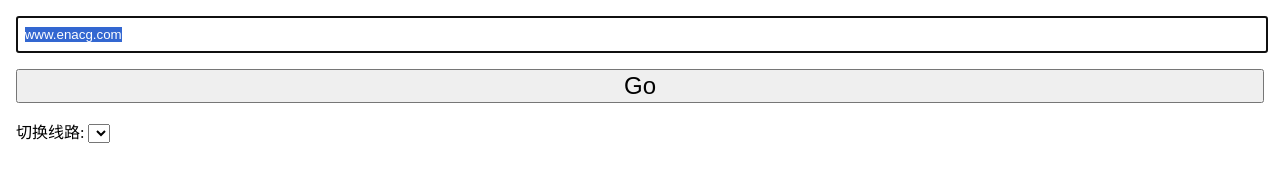
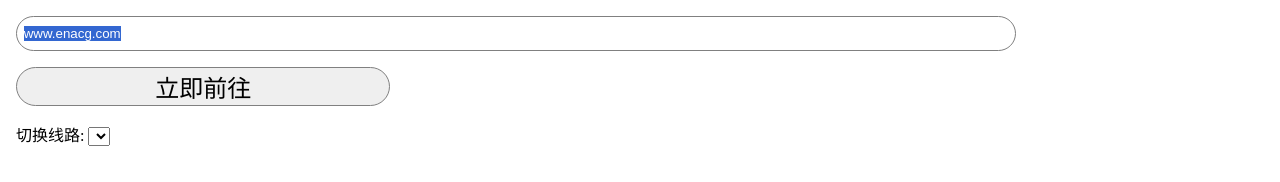
Before and after one commit to ENACG/proxy, a plain HTML site: page assets/index_v3.html in a window 1280 px wide. Drawn offline with Linux system fonts and the light colour scheme.

Commit message:
Update index_v3.html

```diff
--- a/assets/index_v3.html
+++ b/assets/index_v3.html
@@ -13,14 +13,20 @@
       margin-top: 1em;
     }
     #txtURL {
-      width: 100%;
+      width: 80%;
       height: 2em;
       text-indent: 0.5em;
       padding: 0.25em 0;
+      border-radius: 50px;
+      border: 1px solid gray;
+      outline: none;
     }
     #btnGo {
-      width: 100%;
+      width: 30%;
       font-size: 1.5em;
+      border-radius: 50px;
+      border: 1px solid gray;
+      outline: none;
     }
     #list a {
       margin: 1em;
@@ -32,7 +38,7 @@
     <input id="txtURL" type="text" value="www.enacg.com" autofocus>
   </div>
   <div class="box">
-    <button id="btnGo">Go</button>
+    <button id="btnGo">立即前往</button>
   </div>
   <div class="box">
     <span>切换线路:</span>
```
